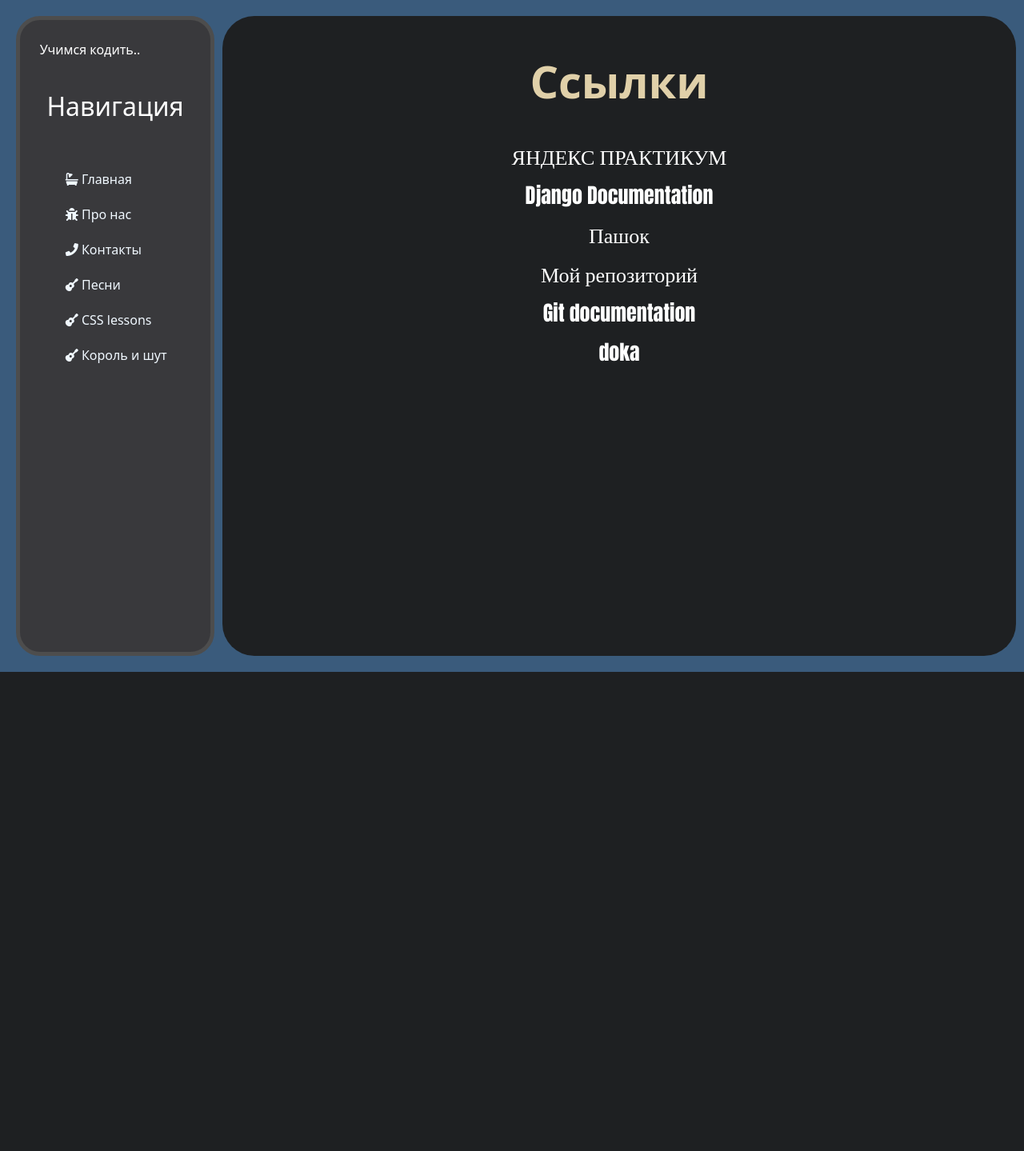
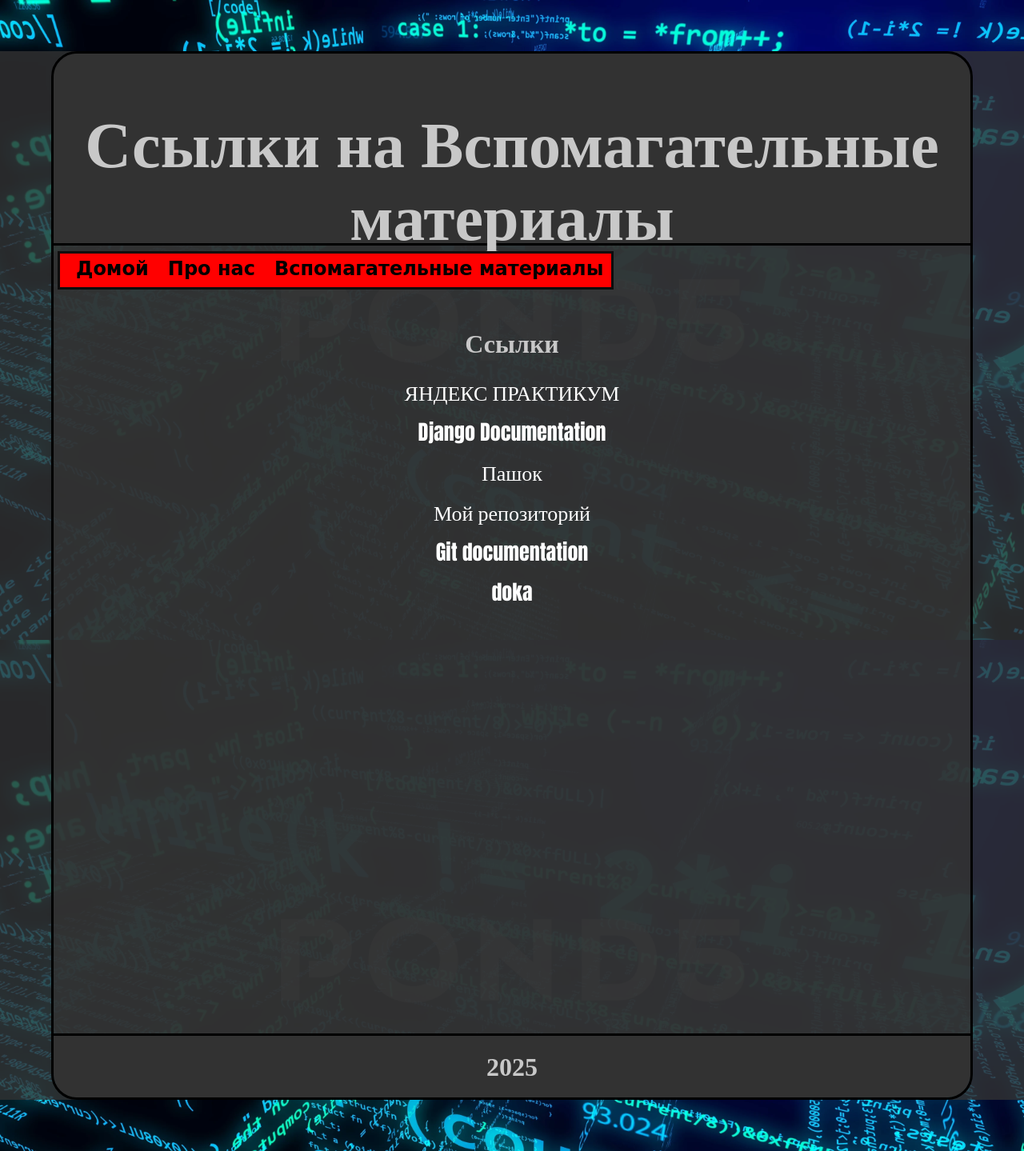
Before and after one commit to Reddevilarmy84/Django_project, a Django app: page /contact in a window 1280 px wide. Shown: the whole page at 80% size. Before the commit the page ends 840 px from the top, so only its background shows below. Run offline with Django 5.2, Linux system fonts and the light colour scheme; some libraries are stand-ins or nearby versions.

Commit message:
тотально переделать сайт

```diff
--- a/mysite/CSS_lesson/templates/CSS_lesson/four_lessons.html
+++ b/mysite/CSS_lesson/templates/CSS_lesson/four_lessons.html
@@ -61,5 +61,6 @@
           2024
         </h4>
       </footer>
+    </div>
   </body>
 </html>
--- a/mysite/main/static/main/css/css_lesson.css
+++ b/mysite/main/static/main/css/css_lesson.css
@@ -4,7 +4,10 @@
 
 body {
     margin: 0;
+    background-color: #3a5b7c;
+    padding: 20px;
 }
+
 
 aside {
     float: left;
--- a/mysite/main/static/main/css/main.css
+++ b/mysite/main/static/main/css/main.css
@@ -2,101 +2,102 @@
     box-sizing: border-box;
 }
 
-body {
+#body {
     margin: 0;
-    background-color: #3a5b7c;
-    padding: 20px;
+    background-image: url("../img/background.webp");
+    background-attachment: fixed;
+    background-size: cover;
+}
+
+#tinting {
+
+    background-color: rgba(50, 50, 50, 0.8);
+    background-size: cover;
+    width: 100%;
+    height: 100%;
+}
+
+#skeleton {
+    position: static;
+    margin: 4rem;
+    background-color: rgba(50, 50, 50, 0.8);
+    border-radius: 2rem;
+    border: rgba(0, 0, 0, 1) solid 0.2rem;
+}
+
+#header {
+    padding-top: 1rem;
+    height: 15rem;
+    background-color: rgba(50, 50, 50, 1);
+    text-align: center;
+    border-top-left-radius: 2rem;
+    border-top-right-radius: 2rem;
+    border-bottom: rgba(0, 0, 0, 1) solid 0.2rem;
+}
+
+#navigation {
+    margin-left: 5px;
+    margin-top: 7px;
+    padding-left: 10px;
+    padding-top: 5px;
+    position: sticky;
+    top: -0.2rem;
+    height: 3rem;
+    width: max-content;
+    background-color: rgb(255, 0, 0);
+    border: #0e0d0d solid 0.2rem;
+}
+
+.content {
+    height: 110vh;
+    text-align: center;
+    margin-top: 50px;
+
+}
+
+#footer {
+    height: 5rem;
+    background-color: rgba(50, 50, 50, 1);
+    text-align: center;
+    border-bottom-left-radius: 2rem;
+    border-bottom-right-radius: 2rem;
+    border-top: rgba(0, 0, 0, 1) solid 0.2rem;
+}
+
+nav a {
+    margin: 10px 10px 10px 10px;
+    font-family: "Comic Sans MS";
+    font-weight: bolder;
+    font-size: 1.5rem;
+    text-decoration: none;
+    color: rgb(0, 0, 0);
+    text-align: center;
+}
+
+nav a:hover {
+    color: #eeeeee;
+    text-shadow: #000000 2px 2px 2px;
 }
 
 h1 {
-    color: #e0d0a9;
-    text-align: center;
-    font-size: 56px;
-    font-weight: bolder;
-    padding-top: 3%;
-    transition: all 3.2s;
-    margin: 0 0 40px 0;
+    color: rgb(200, 200, 200);
 }
 
-h1:hover {
-    color: #9a896e;
-    text-align: center;
-    font-size: 56px;
-    font-weight: bolder;
-    padding-top: 3%;
-    transition: all 3.2s;
-    margin: 0 0 40px 0;
+header h1 {
+    color: rgb(200, 200, 200);
+    font-size: 5rem;
 }
 
-aside {
-    float: left;
-    background: #39393c;
-    width: 20%;
-    padding: 2.0%;
-    height: 100vh;
-    color: #fff;
-    border: 5px solid #4d4d4d;
-    border-radius: 30px;
-}
-
-aside h3 {
-    margin: 40px auto;
-    font-size: 32px;
-    text-align: center;
-}
-
-aside ul {
-    list-style: none;
-    display: inline-block;
-}
-aside ul a {
-    color: aliceblue;
-    display: block;
-    margin-top: 20px;
-    text-decoration: none;
-    transition: all .6s;
-
-}
-
-aside ul Li:hover, aside ul a:hover {
-    color: #aaa1a1;
-    transform: scale(1.1);
-    transition-delay: 0.01s;
-}
-
-main {
-    margin-left: 20%;
-}
-
-.features {
-
-}
-
-form {
+.form {
     margin-left: 32%;
     width: 500px;
     margin-top: 50px;
 }
 
-div a {
-    list-style-type: none;
-    margin-bottom: 10px;
-}
-
-.mainContent {
-    padding: 2%;
-    height: 100vh;
-    width: 100%;
-    text-align: center;
-    margin-left: 10px;
-    background-color: #1e2022;
-    border-radius: 40px;
-}
-
 .about-links {
     font-size: 26px;
     text-decoration: none;
-    margin: 10px auto;
+    margin: 10px;
     color: #ffffff;
     font-family: Impact;
     font-weight: normal;
@@ -106,7 +107,6 @@ div a {
 }
 
 .about-links:hover {
-    transform: scale(2);
     color: #e0d0a9;
     text-shadow: 10px 5px 5px #504e4e;
 }
--- a/mysite/main/templates/main/contacts.html
+++ b/mysite/main/templates/main/contacts.html
@@ -1,9 +1,10 @@
 {% extends 'main/layout.html' %}
-
-{% block title %}Контакты{% endblock %}
+{% block title %}{{ title }}{% endblock %}
+{% block header %}<h1>{{ header }}</h1>{% endblock %}
 
 {% block content %}
-    <div class="mainContent">
+
+<div class="content">
     <h1>Ссылки</h1>
     <a class="about-links" href="https://practicum.yandex.ru" target="_blank">ЯНДЕКС ПРАКТИКУМ</a>
     <a class="about-links" href="https://docs.djangoproject.com" target="_blank">Django Documentation</a>
@@ -11,5 +12,7 @@
     <a class="about-links" href="https://github.com/Reddevilarmy84" target="_blank">Мой репозиторий</a>
     <a class="about-links" href="https://git-scm.com/doc" target="_blank">Git documentation</a>
     <a class="about-links" href="https://doka.guide/" target="_blank">doka</a>
+
 </div>
+
 {% endblock %}
--- a/mysite/main/templates/main/layout.html
+++ b/mysite/main/templates/main/layout.html
@@ -3,33 +3,29 @@
 <html lang="ru">
 <head>
     <meta charset="UTF-8">
-    <meta name="viewport"
-          content="width=device-width, user-scalable=no, initial-scale=1.0, maximum-scale=1.0, minimum-scale=1.0">
+    <meta name="viewport" content="width=device-width, initial-scale=1.0, maximum-scale=1.0, minimum-scale=1.0">
     <meta http-equiv="X-UA-Compatible" content="ie=edge">
+    <link rel="stylesheet" href="{% static 'main/css/main.css' %}">
+    <link rel="icon" type="image/png" sizes="32x32" href="{% static 'main/img/favicon-32x32.png' %}">
+    <link rel="icon" type="image/png" sizes="16x16" href="{% static 'main/img/favicon-16x16.png' %}">
     <title>{% block title %}{% endblock %}</title>
-    <link rel="stylesheet" href="https://cdn.jsdelivr.net/npm/bootstrap@5.3.2/dist/css/bootstrap.min.css" integrity="sha384-T3c6CoIi6uLrA9TneNEoa7RxnatzjcDSCmG1MXxSR1GAsXEV/Dwwykc2MPK8M2HN" crossorigin="anonymous">
-    <link rel="stylesheet" href="{% static 'main/css/main.css' %}">
-    <link rel="stylesheet" href="https://use.fontawesome.com/releases/v5.8.2/css/all.css">
-<body>
-    <aside>
-       <!-- <img src="{% static 'main/img/logo2.png' %}" alt="logo"> -->
-        <span class="logo">Учимся кодить..</span>
-        <h3>
-            Навигация
-        </h3>
-        <ul>
-            <a href="{% url 'home' %}"><Li><i class="fas fa-bath"></i> Главная</Li></a>
-            <a href="{% url 'abouts' %}"><Li><i class="fas fa-bug"></i> Про нас</Li></a>
-            <a href="{% url 'contact' %}"><Li><i class="fas fa-phone"></i> Контакты</Li></a>
-            <a href="{% url 'tracks' %}"><Li><i class="fas fa-guitar"></i> Песни</Li></a>
-            <a href="{% url 'CSS_lesson' %}"><Li><i class="fas fa-guitar"></i> CSS lessons</Li></a>
-            <a href="{% url 'kish' %}"><Li><i class="fas fa-guitar"></i> Король и шут</Li></a>
-        </ul>
-    </aside>
-    <main>
-           {% block content %}
-            {% endblock %}
-    </main>
+<body id="body">
+    <div id="tinting">
+        <div id="skeleton">
+            <header id="header">{% block header %}{% endblock %}</header>
+            <nav id="navigation">
+                <a href="{% url 'home' %}">Домой</a>
+                <a href="{% url 'abouts' %}">Про нас</a>
+                <a href="{% url 'contact' %}">Вспомагательные материалы</a>
+            </nav>
+            <main>{% block content %}{% endblock %}</main>
+            <footer id="footer">
+                <h1>
+                    2025
+                </h1>
+            </footer>
+        </div>
+    </div>
 </body>
 
 </html>
--- a/mysite/main/views.py
+++ b/mysite/main/views.py
@@ -3,16 +3,23 @@ from django.shortcuts import render
 
 def index(request):
     data = {
-
-        'title': 'Главная страница',
-
+        'title': 'MadJunior Главная!',
+        'header': 'MadJunior',
     }
     return render(request, 'main/index.html', data)
 
 
 def abouts(request):
-    return render(request, 'main/about.html')
+    data = {
+        'title': 'MadJunior Про нас',
+        'header': 'Про нас',
+    }
+    return render(request, 'main/about.html', data)
 
 
 def contact(request):
-    return render(request, 'main/contacts.html')
+    data = {
+        'title': 'MadJunior Вспомагательные материалы',
+        'header': 'Ссылки на Вспомагательные материалы',
+    }
+    return render(request, 'main/contacts.html', data)
```
Also changed, not shown: mysite/main/static/main/css/four_lessons.css (+7 -0 lines), mysite/main/templates/main/about.html (+7 -6 lines), mysite/main/templates/main/index.html (+2 -7 lines), mysite/main/static/main/img/G.webp (deleted), mysite/main/static/main/img/background.webp (added), mysite/main/static/main/img/favicon-16x16.png (added), mysite/main/static/main/img/favicon-32x32.png (added), mysite/main/static/main/img/kish.jpg (deleted), mysite/main/static/main/img/logo.webp (deleted), mysite/main/static/main/img/logo2.png (deleted). Lines whose indentation alone changed are shown as unchanged.
